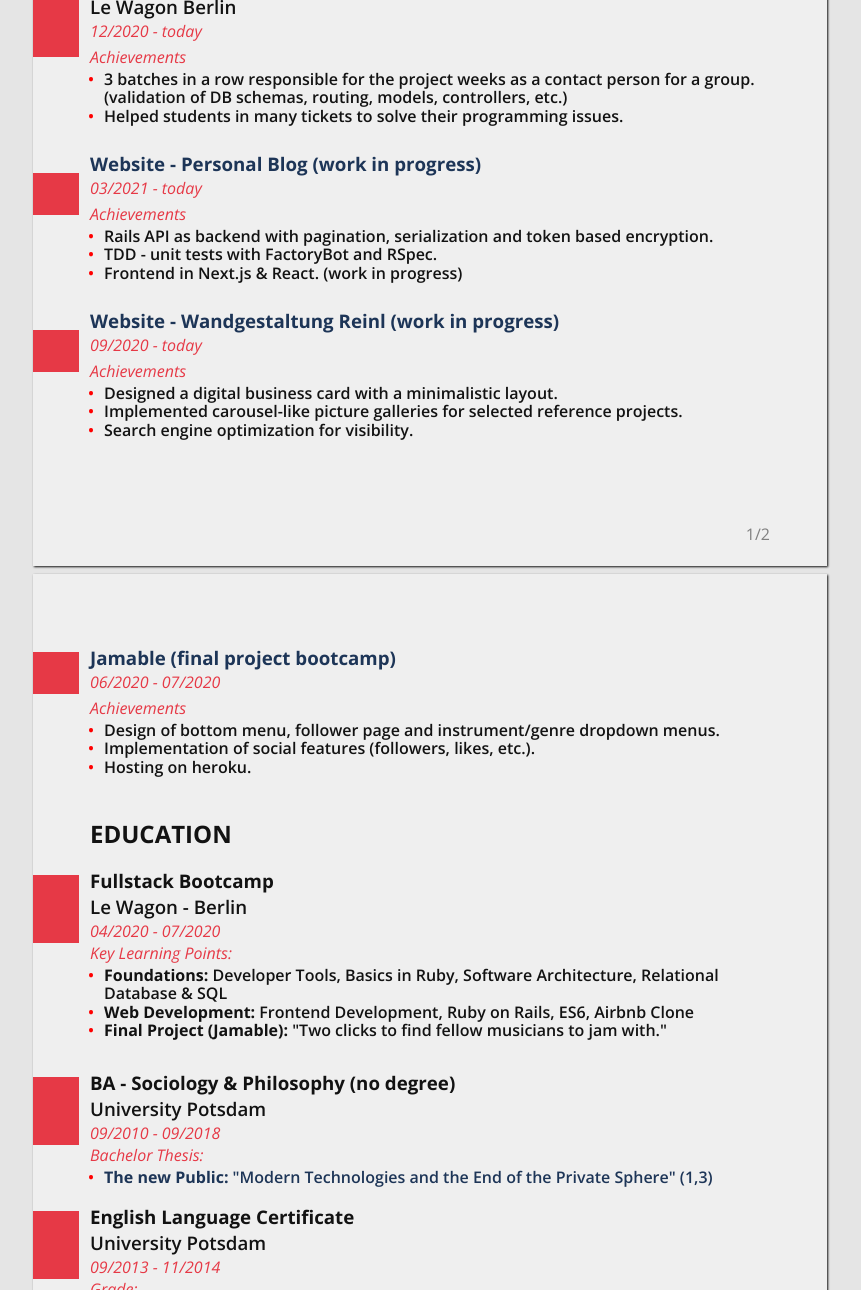
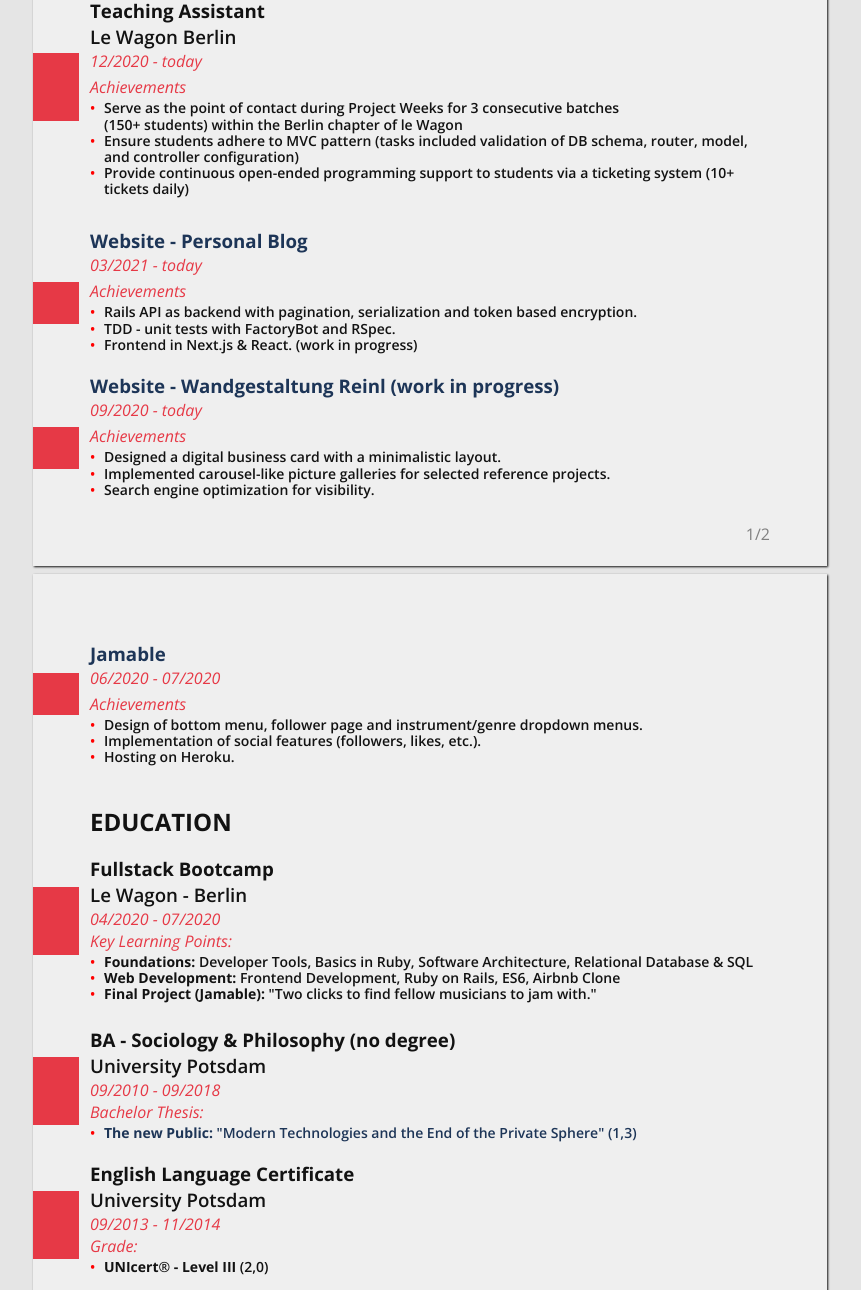
Before and after one commit to SebiBasti/lebenslauf, a website built with Parcel: page index.html in a window 1280 px wide. Shown: the part 565-1855 px from the top of the page, without its empty margins (210-1071 px from the left). Built offline with nearby package versions, Linux system fonts and the light colour scheme; files whose address does not match are found by name.

Commit message:
- version 1.3

```diff
--- a/css/main.css
+++ b/css/main.css
@@ -135,7 +135,7 @@
   width: 80%;
   background-color: var(--red);
   position: absolute;
-  top: 489px;
+  top: 553px;
 }
 
 .box-3 {
@@ -143,7 +143,7 @@
   width: 80%;
   background-color: var(--red);
   position: absolute;
-  top: 673px;
+  top: 782px;
 }
 
 .box-4 {
@@ -151,7 +151,7 @@
   width: 80%;
   background-color: var(--red);
   position: absolute;
-  top: 830px;
+  top: 927px;
 }
 
 .box-5 {
@@ -159,7 +159,7 @@
   width: 80%;
   background-color: var(--red);
   position: absolute;
-  top: 21px;
+  top: 42px;
 }
 
 .box-6 {
@@ -167,7 +167,7 @@
   width: 80%;
   background-color: var(--red);
   position: absolute;
-  top: 244px;
+  top: 256px;
 }
 
 .box-7 {
@@ -175,7 +175,7 @@
   width: 80%;
   background-color: var(--red);
   position: absolute;
-  top: 446px;
+  top: 426px;
 }
 
 .box-8 {
@@ -183,7 +183,7 @@
   width: 80%;
   background-color: var(--red);
   position: absolute;
-  top: 580px;
+  top: 560px;
 }
 
 .dinA4 {
@@ -350,7 +350,7 @@
 .professional-experience-header-small-bold {
   font-weight: bold;
   color: var(--black);
-  margin: 16px 0 0 0;
+  margin: 12px 0 0 0;
   height: 26px;
 }
 
@@ -380,7 +380,6 @@
   padding-left: 14px;
   color: var(--red);
   list-style: none;
-  height: 67px;
 }
 
 .professional-experience-list-line::before {
@@ -394,6 +393,28 @@
 .professional-experience-list-line {
   color: var(--black);
   font-weight: 600;
+  font-size: 14px;
+}
+
+.le-wagon-ta {
+  height: 218px;
+}
+
+.website-personal {
+  height: 133px;
+}
+
+.website-wandgestaltung-reinl {
+  height: 133px;
+}
+
+.app-jamable {
+  margin-bottom: 32px;
+  height: 133px;
+}
+
+.le-wagon {
+  height: 155px;
 }
 
 .page-number {
@@ -401,10 +422,6 @@
   color: var(--grey);
   right: 0px;
   bottom: -50px;
-}
-
-.app-jamable {
-  margin-bottom: 32px;
 }
 
 .education {
@@ -451,10 +468,6 @@
   list-style: none;
 }
 
-.list-le-wagon {
-  height: 90px;
-}
-
 .list-university {
   height: 22px;
 }
@@ -470,6 +483,7 @@
 .education-list-line {
   color: var(--black);
   font-weight: 600;
+  font-size: 14px;
 }
 
 .english-certificate {
--- a/index.html
+++ b/index.html
@@ -7,20 +7,20 @@
   <!-- Primary Meta Tags -->
   <title>CV - Sebastian Remm</title>
   <meta name="title" content="CV - Sebastian Remm">
-  <meta name="description" content="I got into Web Development because I've always had an interest in computers, software and the web. After attending the Le Wagon full-stack bootcamp in Spring 2020, I continued sharpening my skills, working on a variety of websites and apps. I consider myself very competent in both front-end design as well as developing background processes and databases.">
+  <meta name="description" content="I am an experienced full-stack developer, extremely committed in delivering high-quality and responsive web application systems. I love keeping informed on the latest technological trends and newest frameworks; in doing so I ensure my code complies with web standards and follows the latest industry techniques (HTM5/ES6/CSS3). My competencies range from designing user-friendly front-end systems, database management, and in developing the appropriate background processes necessary to deliver exceptional digital solutions.">
 
   <!-- Open Graph / Facebook -->
   <meta property="og:type" content="website">
   <meta property="og:url" content="https://sebibasti.github.io/">
   <meta property="og:title" content="CV - Sebastian Remm">
-  <meta property="og:description" content="I got into Web Development because I've always had an interest in computers, software and the web. After attending the Le Wagon full-stack bootcamp in Spring 2020, I continued sharpening my skills, working on a variety of websites and apps. I consider myself very competent in both front-end design as well as developing background processes and databases.">
+  <meta property="og:description" content="I am an experienced full-stack developer, extremely committed in delivering high-quality and responsive web application systems. I love keeping informed on the latest technological trends and newest frameworks; in doing so I ensure my code complies with web standards and follows the latest industry techniques (HTM5/ES6/CSS3). My competencies range from designing user-friendly front-end systems, database management, and in developing the appropriate background processes necessary to deliver exceptional digital solutions.">
   <meta property="og:image" content="https://sebibasti.github.io/img/meta_image.jpg">
 
   <!-- Twitter -->
   <meta property="twitter:card" content="summary_large_image">
   <meta property="twitter:url" content="https://sebibasti.github.io/">
   <meta property="twitter:title" content="CV - Sebastian Remm">
-  <meta property="twitter:description" content="I got into Web Development because I've always had an interest in computers, software and the web. After attending the Le Wagon full-stack bootcamp in Spring 2020, I continued sharpening my skills, working on a variety of websites and apps. I consider myself very competent in both front-end design as well as developing background processes and databases.">
+  <meta property="twitter:description" content="I am an experienced full-stack developer, extremely committed in delivering high-quality and responsive web application systems. I love keeping informed on the latest technological trends and newest frameworks; in doing so I ensure my code complies with web standards and follows the latest industry techniques (HTM5/ES6/CSS3). My competencies range from designing user-friendly front-end systems, database management, and in developing the appropriate background processes necessary to deliver exceptional digital solutions.">
   <meta property="twitter:image" content="https://sebibasti.github.io/img/meta_image.jpg">
 
   <link rel="manifest" href="site.webmanifest">
@@ -64,7 +64,7 @@
         </div>
       </div>
       <div class="top-text">
-        <p class="top-description">I got into Web Development because I've always had an interest in computers, software and the web. After attending the Le Wagon full-stack bootcamp in Spring 2020, I continued sharpening my skills, working on a variety of websites and apps. I consider myself very competent in both front-end design as well as developing background processes and databases.</p>
+        <p class="top-description">I am an experienced full-stack developer, extremely committed in delivering high-quality and responsive web application systems. I love keeping informed on the latest technological trends and newest frameworks; in doing so I ensure my code complies with web standards and follows the latest industry techniques (HTM5/ES6/CSS3). My competencies range from designing user-friendly front-end systems, database management, and in developing the appropriate background processes necessary to deliver exceptional digital solutions.</p>
       </div>
       <div class="top-border"></div>
       <div class="expertise">
@@ -120,12 +120,13 @@
           <p class="professional-experience-date">12/2020 - today</p>
           <p class="professional-experience-achievements">Achievements</p>
           <ul class="professional-experience-list">
-            <li class="professional-experience-list-line">3 batches in a row responsible for the project weeks as a contact person for a group. (validation of DB schemas, routing, models, controllers, etc.)</li>
-            <li class="professional-experience-list-line">Helped students in many tickets to solve their programming issues.</li>
+            <li class="professional-experience-list-line">Serve as the point of contact during Project Weeks for 3 consecutive batches <br> (150+ students) within the Berlin chapter of le Wagon</li>
+            <li class="professional-experience-list-line">Ensure students adhere to MVC pattern (tasks included validation of DB schema, router, model, and controller configuration)</li>
+            <li class="professional-experience-list-line">Provide continuous open-ended programming support to students via a ticketing system (10+ tickets daily)</li>
           </ul>
         </div>
         <div class="website-personal">
-          <h3 class="professional-experience-header-small-bold"><a href="https://github.com/SebiBasti/blog-api" target="_blank" rel="noopener noreferrer">Website - Personal Blog (work in progress)</a></h3>
+          <h3 class="professional-experience-header-small-bold"><a href="https://github.com/SebiBasti/blog-api" target="_blank" rel="noopener noreferrer">Website - Personal Blog</a></h3>
           <p class="professional-experience-date">03/2021 - today</p>
           <p class="professional-experience-achievements">Achievements</p>
           <ul class="professional-experience-list">
@@ -159,13 +160,13 @@
     </div>
     <div class="content">
       <div class="app-jamable">
-        <h3 class="professional-experience-header-small-bold"><a href="https://jamable.herokuapp.com" target="_blank" rel="noopener noreferrer">Jamable (final project bootcamp)</a></h3>
+        <h3 class="professional-experience-header-small-bold"><a href="https://jamable.herokuapp.com" target="_blank" rel="noopener noreferrer">Jamable</a></h3>
         <p class="professional-experience-date">06/2020 - 07/2020</p>
         <p class="professional-experience-achievements">Achievements</p>
         <ul class="professional-experience-list">
           <li class="professional-experience-list-line">Design of bottom menu, follower page and instrument/genre dropdown menus.</li>
           <li class="professional-experience-list-line">Implementation of social features (followers, likes, etc.).</li>
-          <li class="professional-experience-list-line">Hosting on heroku.</li>
+          <li class="professional-experience-list-line">Hosting on Heroku.</li>
         </ul>
       </div>
       <div class="education">
```
